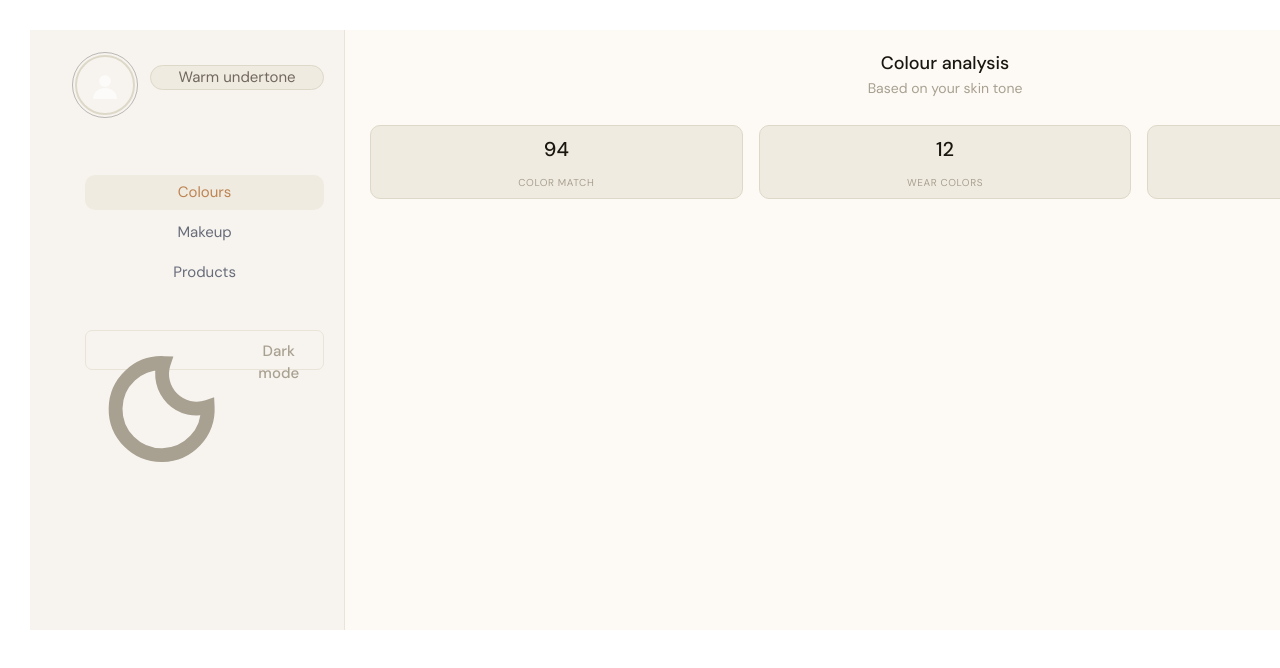
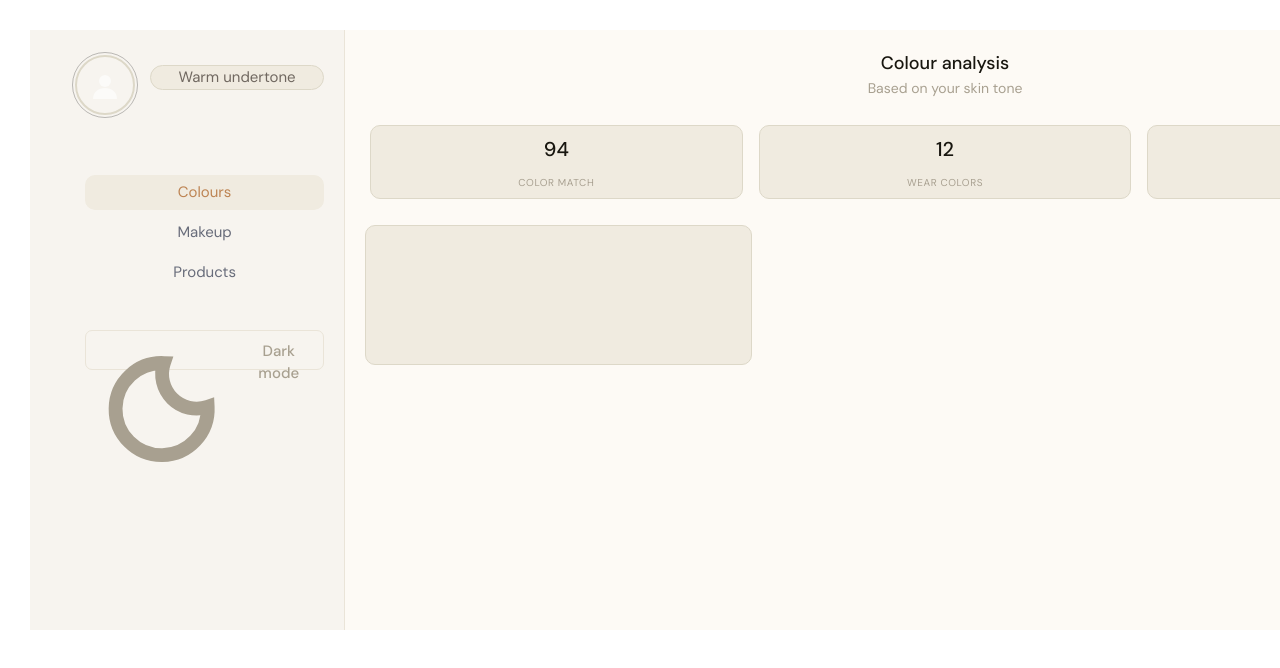
Before and after one commit to aishwindersandhu/demoaApp, a React (Vite) app in the folder my-portfolio/: page /results in a window 1280 px wide. Shown: the top 668 px of the page. Built offline with nearby package versions, Linux system fonts and the light colour scheme; a web font is replaced by a local one.

Commit message:
Dashboard cards implementation in progress

```diff
--- /dev/null
+++ b/my-portfolio/src/components/Cards/dashboardCard.tsx
@@ -0,0 +1,12 @@
+import React from "react";
+import '../../styles/dashboard.css';
+
+export const VerticalStrips =() =>{
+  return (
+    <div className="dashboard-card-wrapper">
+      <div className="dashboard-card">
+          {/* Vertical color rendering from props */}
+      </div>
+    </div>
+  )
+}
--- a/my-portfolio/src/components/colorAnalysis.tsx
+++ b/my-portfolio/src/components/colorAnalysis.tsx
@@ -2,6 +2,7 @@ import { RootState } from "../redux/store";
 import { useSelector } from "react-redux";
 import '../styles/colorAnalysis.css';
 import { AnalysisCard } from "./AnalysisCard";
+import { VerticalStrips } from "./Cards/dashboardCard";
 
 export const ColorAnalysis = () => {
   const { showBoard } = useSelector((state: RootState) => state.utilsReducer.showBoard);
@@ -12,7 +13,8 @@ export const ColorAnalysis = () => {
       <AnalysisCard value={94} title={'Color match'}></AnalysisCard>
       <AnalysisCard value={12} title={'Wear Colors'}></AnalysisCard>
       <AnalysisCard value={6} title={'Avoid Colors'}></AnalysisCard>
-
     </div>
+     {/*TO-DO: Make it a fun way to show random cards */}
+      <VerticalStrips></VerticalStrips>
   </div>)
 }
--- /dev/null
+++ b/my-portfolio/src/styles/dashboard.css
@@ -0,0 +1,12 @@
+
+.dashboard-card-wrapper{
+  display: grid;
+  grid-template-columns: repeat(3,1fr);
+}
+.dashboard-card{
+  background-color: var(--bg-card);
+  color: var(--text-primary);
+  height: 140px;
+  border-radius: 10px;
+  border: 0.5px solid var(--border);
+}
```
